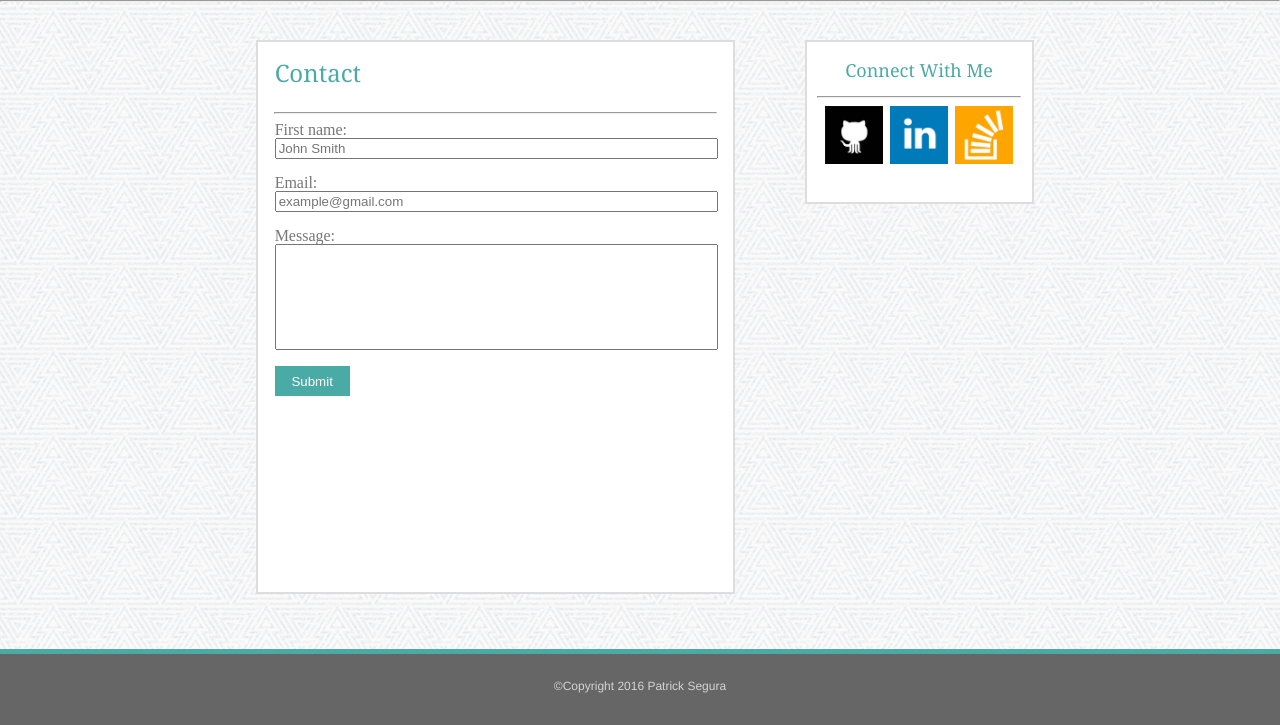
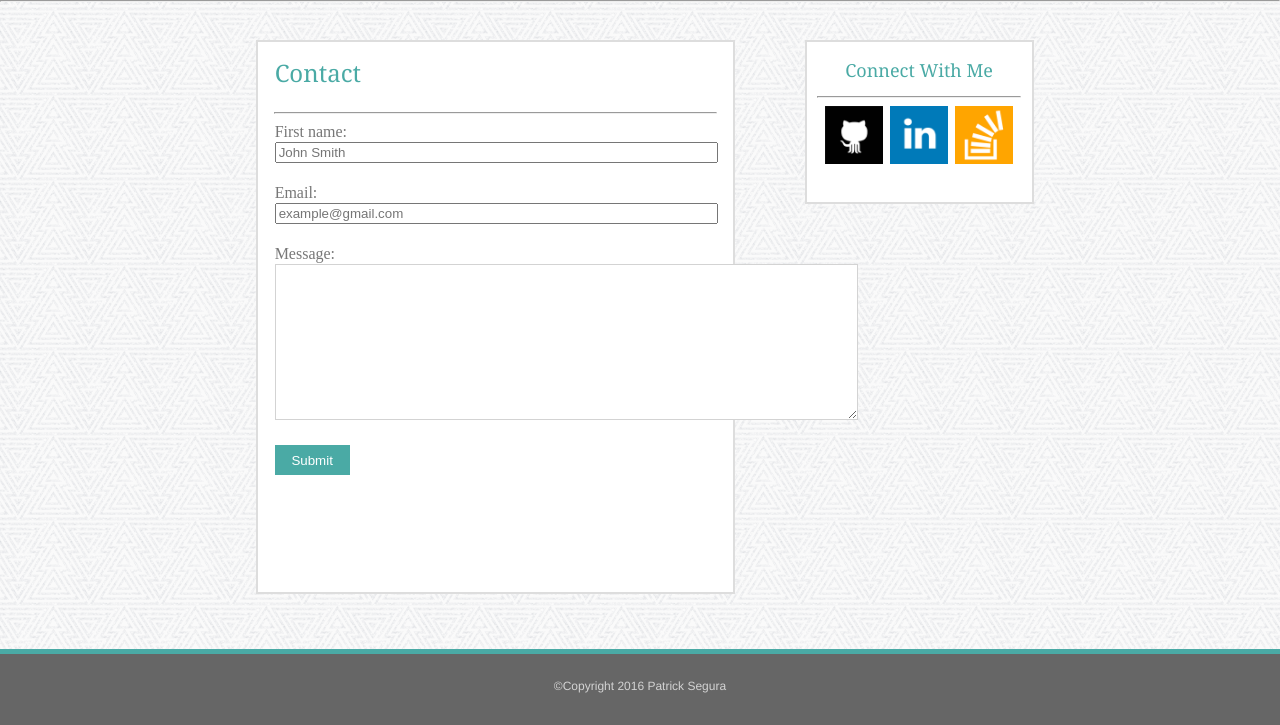
Before and after one commit to rasianart/Basic-Portfolio, a PHP site: page /contact.html in a window 1280 px wide. Shown: the part 75-800 px from the top of the page. Run offline with PHP 8.4, Linux system fonts and the light colour scheme.

Commit message:
Final 3 Draft

```diff
--- a/assets/css/style.css
+++ b/assets/css/style.css
@@ -222,9 +222,13 @@ th {
 form {
 	color: #777777;
 	margin-left: 3.5%;
+	line-height: 20px
 }
 input {
 	width: 435px;
+}
+textarea {
+	border-color: #D3D3D3;
 }
 #submit {
 	background-color: #4aaaa5;
--- a/contact.html
+++ b/contact.html
@@ -29,7 +29,7 @@
 					<input class="defaulttext" type="text" name="lastname" placeholder="example@gmail.com">
 					<br><br>
 					Message:<br>
-					<input type="text" name="" value="" style="height: 100px">
+					<textarea rows="10" cols="70"></textarea>
 					<br><br>
 					<input id="submit" type="submit" value="Submit">
 				</form>
--- a/index.html
+++ b/index.html
@@ -22,7 +22,7 @@
 				<hr class="line2">
 				<section class="bio">
 					<img src="assets/images/goodme2.jpg" alt="Bio Pic" id="biopic">
-					<p class="biotext">Patrick Segura is a video, performance, sound, and installation artist living in Chicago.  Patrick received his BFA in Painting from the University of Louisiana at Lafayette in 2011 and his MFA in Fiber and Material Studies at the School of the Art Institute of Chicago in 2014. Dealing with issues of body, play, virtuality, and sexuality, he draws from his background of gaming to create structures for understanding these ideas and their relationships.</p>
+					<p class="biotext">Patrick Segura is a video, performance, sound, and installation artist living in Chicago.  He received his BFA in Painting from the University of Louisiana at Lafayette in 2011 and his MFA in Fiber and Material Studies at the School of the Art Institute of Chicago in 2014. Dealing with issues of body, play, virtuality, and sexuality, he draws from his background of gaming to create structures for understanding these ideas and their relationships.</p>
 					<br>
 					<br>
 					<p class="biotext">Patrick is a Luminarts Fellow, a College Art Association Fellow, as well as the recipient of SAIC’s Dean's Scholarship and the Clay Morrison Scholarship.  He was also a representative of SAIC in EXPO Chicago.  Patrick has shown work in the Prospect 2 Biennial, Acadiana Center for the Arts, Sullivan Gallery in Chicago, and Spinnerei Rundgang, Germany.</p>
```
